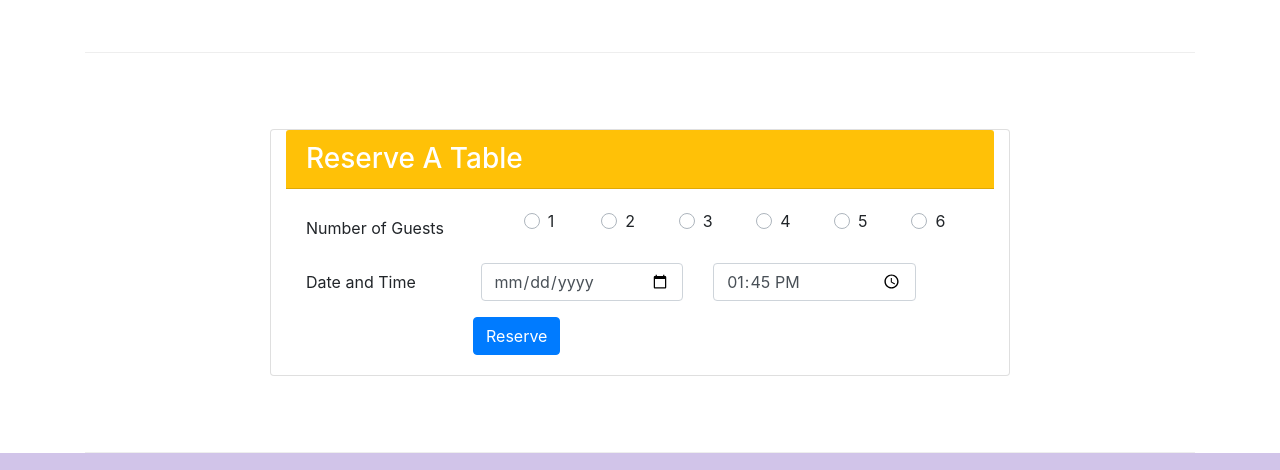
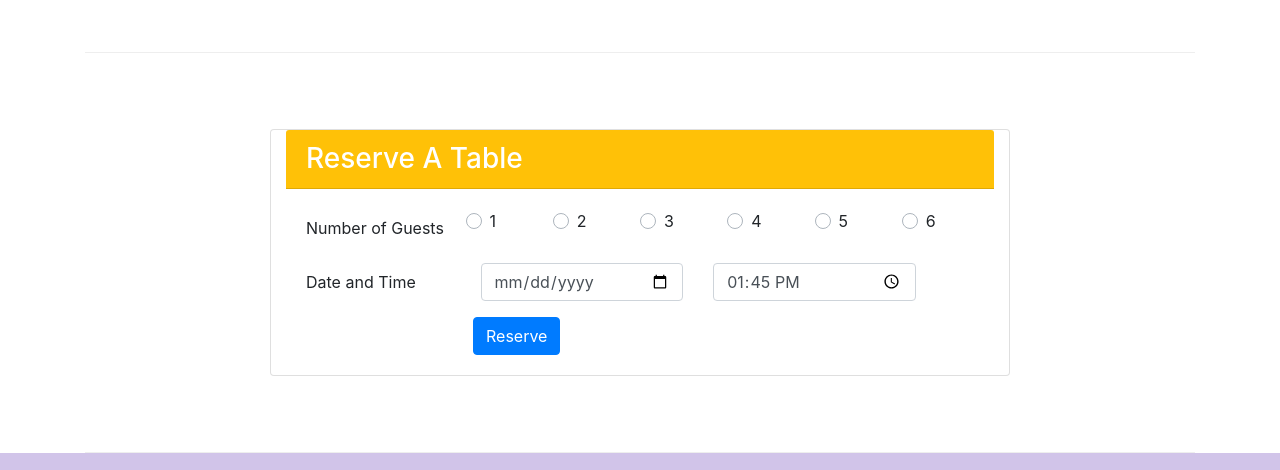
Before and after one commit to Safei-Ashraf/Italian-Resturant-con-Fusion, a website: page index.html in a window 1280 px wide. Shown: the part 1481-1951 px from the top of the page. Drawn offline with nearby package versions, Linux system fonts and the light colour scheme.

Commit message:
Assignment 2

```diff
--- a/index.html
+++ b/index.html
@@ -108,7 +108,7 @@
                 <div class="card-body">
                     <form id="reserve-form">
                         <div class=" row form-group row">
-                            <label for="numberofguests" class="col-12 col-sm-4 col-form-label">
+                            <label for="numberofguests" class="col-12 col-sm-3 col-form-label">
                                 Number of Guests
                             </label>
                             <div class=" col col-sm custom-control custom-radio custom-control-inline">
```
